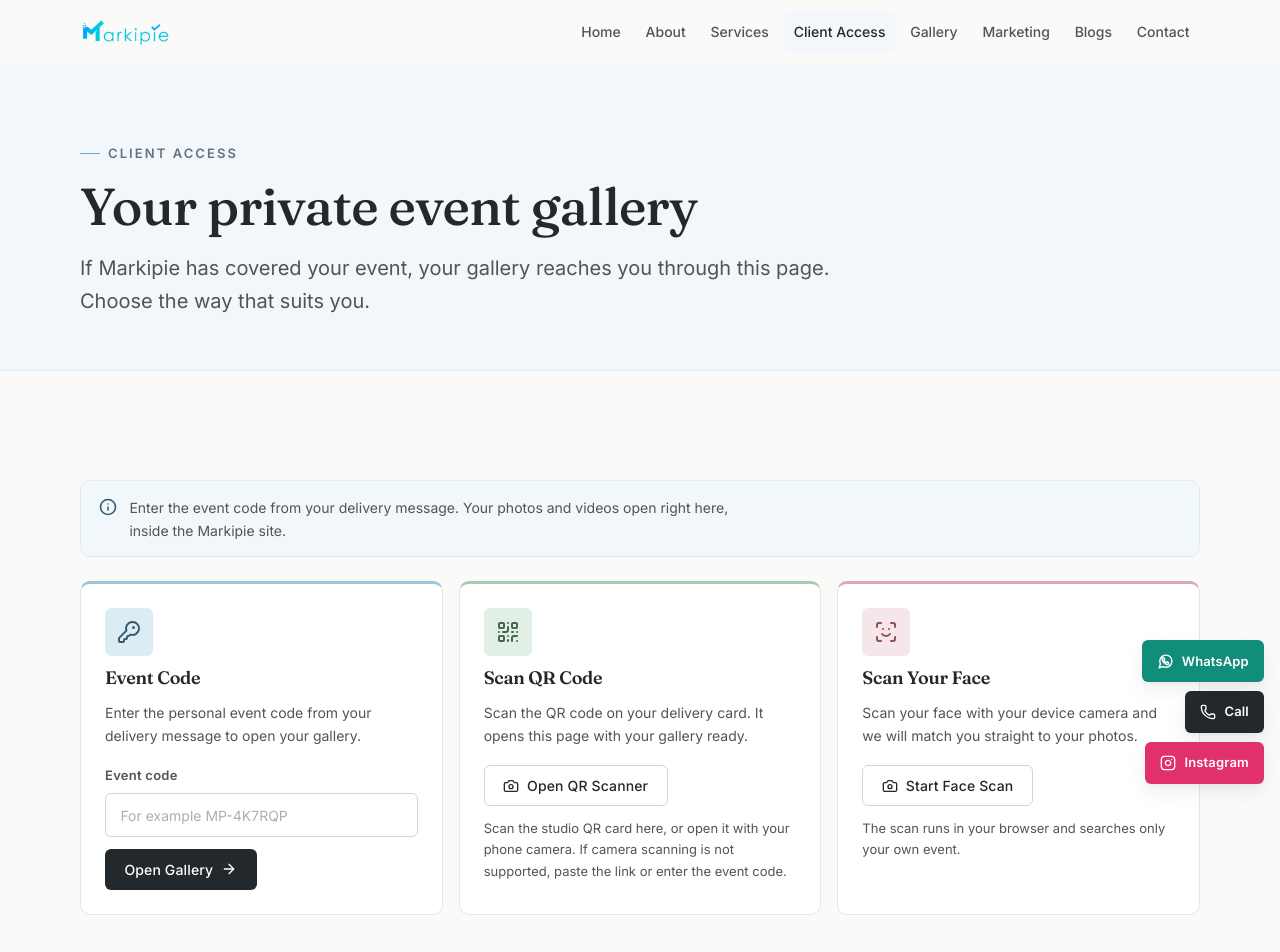
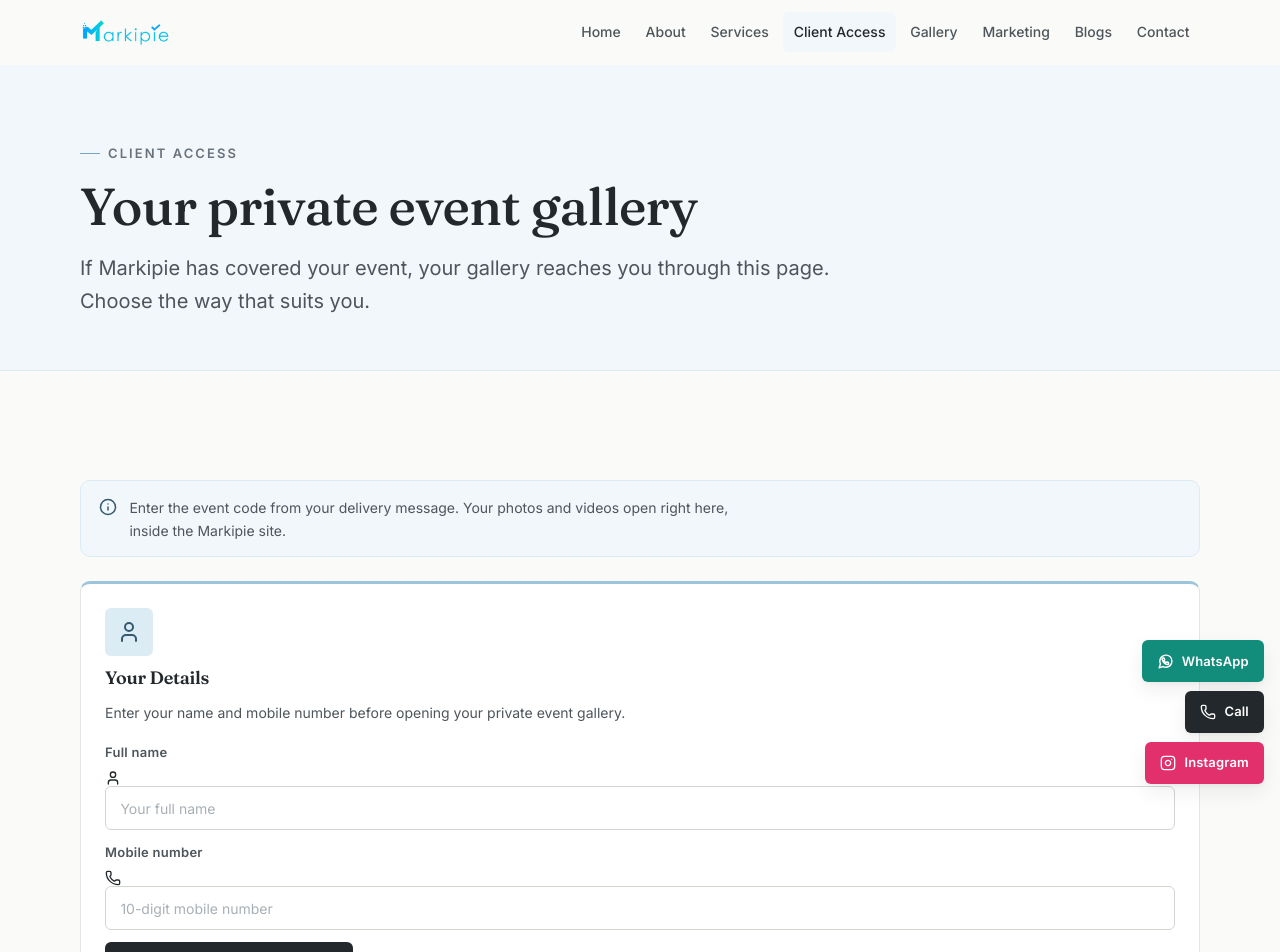
Before and after one commit to adi049/mark, a React (Vite) app: page /client-access in a window 1280 px wide. Shown: the top 952 px of the page. Built offline with nearby package versions, Linux system fonts and the light colour scheme.

Commit message:
Require client details before gallery access

```diff
--- a/src/pages/ClientAccess.jsx
+++ b/src/pages/ClientAccess.jsx
@@ -1,6 +1,6 @@
 import { useEffect, useRef, useState } from 'react'
 import { useLocation, useNavigate } from 'react-router-dom'
-import { ArrowRight, Camera, CheckCircle2, Info, KeyRound, QrCode, ScanFace } from 'lucide-react'
+import { ArrowRight, Camera, CheckCircle2, Info, KeyRound, Phone, QrCode, ScanFace, User } from 'lucide-react'
 import { Button } from '@/components/ui/Button'
 import { Container } from '@/components/ui/Container'
 import { PageHero } from '@/components/ui/PageHero'
@@ -36,6 +36,11 @@ export default function ClientAccess() {
   const [message, setMessage] = useState(null)
   const [scanOpen, setScanOpen] = useState(false)
   const [qrScanOpen, setQrScanOpen] = useState(false)
+  const [visitor, setVisitor] = useState(null)
+  const [visitorForm, setVisitorForm] = useState({ name: '', phone: '' })
+  const [visitorStatus, setVisitorStatus] = useState('idle')
+  const [visitorMessage, setVisitorMessage] = useState(null)
+  const [pendingToken, setPendingToken] = useState(null)
 
   // A QR link is authoritative for the event it contains. If this tab
   // already has another client session, replace it instead of silently
@@ -53,7 +58,7 @@ export default function ClientAccess() {
         setGate(null)
         gateRef.current = null
         setEventCode(incoming)
-        lookup(incoming)
+        setPendingToken(incoming)
         return
       }
     }
@@ -69,8 +74,9 @@ export default function ClientAccess() {
     }
 
     if (token) {
-      setEventCode(token)
-      lookup(token)
+      const incoming = token.trim()
+      setEventCode(incoming)
+      setPendingToken(incoming)
     }
     // Runs once on mount.
     // eslint-disable-next-line react-hooks/exhaustive-deps
@@ -95,7 +101,7 @@ export default function ClientAccess() {
     path: '/client-access',
   })
 
-  const lookup = async (rawCode) => {
+  const lookup = async (rawCode, accessMethod = 'code') => {
     let code = String(rawCode || '').trim()
     // QR scanners may return the entire URL rather than only the token.
     try {
@@ -108,6 +114,11 @@ export default function ClientAccess() {
     if (!code) {
       setStatus('idle')
       setMessage('Enter your event code first.')
+      return
+    }
+
+    if (!visitor?.name || !visitor?.phone) {
+      setMessage('Enter your name and valid 10-digit mobile number first.')
       return
     }
 
@@ -131,6 +142,18 @@ export default function ClientAccess() {
       const record = Array.isArray(data) ? data[0] : data
       if (!record) {
         setStatus('invalid')
+        return
+      }
+
+      const { error: accessLogError } = await supabase.rpc('record_gallery_access', {
+        p_code: code,
+        p_name: visitor.name,
+        p_phone: visitor.phone,
+        p_method: accessMethod,
+      })
+      if (accessLogError) {
+        setStatus('error')
+        setMessage('We could not save your access details securely. Please try again.')
         return
       }
 
@@ -173,6 +196,42 @@ export default function ClientAccess() {
     setEventCode('')
     setStatus('idle')
     setMessage(null)
+  }
+
+  const handleVisitorChange = (field, value) => {
+    setVisitorForm((current) => ({ ...current, [field]: value }))
+    setVisitorMessage(null)
+    if (visitorStatus !== 'idle') {
+      setVisitorStatus('idle')
+    }
+  }
+
+  const handleVisitorSubmit = (submitEvent) => {
+    submitEvent.preventDefault()
+    const name = visitorForm.name.trim().replace(/\s+/g, ' ')
+    const phone = visitorForm.phone.replace(/\D/g, '')
+
+    if (name.length < 2 || !/^[A-Za-zÀ-ÖØ-öø-ÿ][A-Za-zÀ-ÖØ-öø-ÿ .'-]{1,99}$/.test(name)) {
+      setVisitorStatus('error')
+      setVisitorMessage('Please enter a valid name.')
+      return
+    }
+    if (!/^[6-9]\d{9}$/.test(phone)) {
+      setVisitorStatus('error')
+      setVisitorMessage('Please enter a valid 10-digit Indian mobile number.')
+      return
+    }
+
+    const contact = { name, phone }
+    setVisitor(contact)
+    setVisitorForm({ name, phone })
+    setVisitorStatus('idle')
+    setVisitorMessage(null)
+
+    if (pendingToken) {
+      lookup(pendingToken, 'qr')
+      setPendingToken(null)
+    }
   }
 
   const handleCodeChange = (value) => {
@@ -224,7 +283,66 @@ export default function ClientAccess() {
             </p>
           </div>
 
-          <div className="mp-client-access__grid">
+          {!visitor ? (
+            <form className="mp-access-card mp-access-card--blue" onSubmit={handleVisitorSubmit}>
+              <span className="mp-access-card__icon">
+                <User size={24} aria-hidden="true" />
+              </span>
+              <h2 className="mp-access-card__title">Your Details</h2>
+              <p className="mp-access-card__text">
+                Enter your name and mobile number before opening your private event gallery.
+              </p>
+              <div className="mp-access-card__fields">
+                <label className="mp-field">
+                  <span className="mp-field__label">Full name</span>
+                  <div className="mp-field__input-wrap">
+                    <User size={16} aria-hidden="true" />
+                    <input
+                      className="mp-field__input"
+                      type="text"
+                      value={visitorForm.name}
+                      onChange={(event) => handleVisitorChange('name', event.target.value)}
+                      placeholder="Your full name"
+                      autoComplete="name"
+                      maxLength={100}
+                      required
+                    />
+                  </div>
+                </label>
+                <label className="mp-field">
+                  <span className="mp-field__label">Mobile number</span>
+                  <div className="mp-field__input-wrap">
+                    <Phone size={16} aria-hidden="true" />
+                    <input
+                      className="mp-field__input"
+                      type="tel"
+                      inputMode="numeric"
+                      value={visitorForm.phone}
+                      onChange={(event) => handleVisitorChange('phone', event.target.value)}
+                      placeholder="10-digit mobile number"
+                      autoComplete="tel"
+                      maxLength={10}
+                      required
+                    />
+                  </div>
+                </label>
+                <Button type="submit">
+                  Continue to Gallery Access
+                  <ArrowRight size={16} aria-hidden="true" />
+                </Button>
+              </div>
+              {visitorStatus === 'error' ? (
+                <p className="mp-access-card__note mp-access-card__note--error" role="alert">
+                  {visitorMessage}
+                </p>
+              ) : null}
+              <p className="mp-access-card__note">
+                Your details are used for this gallery access record and are not used as an OTP login.
+              </p>
+            </form>
+          ) : null}
+
+          {visitor ? <div className="mp-client-access__grid">
             <form
               id="event-code"
               className="mp-access-card mp-access-card--blue"
@@ -322,11 +440,15 @@ export default function ClientAccess() {
                 </p>
               </div>
             </div>
-          </div>
+          </div> : null}
         </Container>
       </Section>
 
-      <FaceScanFlow open={scanOpen} onClose={() => setScanOpen(false)} />
+      <FaceScanFlow
+        open={scanOpen}
+        onClose={() => setScanOpen(false)}
+        visitor={visitor}
+      />
       <QrScannerDialog
         open={qrScanOpen}
         onClose={() => setQrScanOpen(false)}
@@ -336,6 +458,7 @@ export default function ClientAccess() {
           lookup(value)
         }}
       />
+      {visitor ? null : null}
 
       {gate ? (
         <InstagramGate
```
